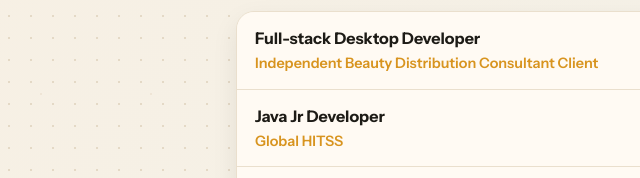
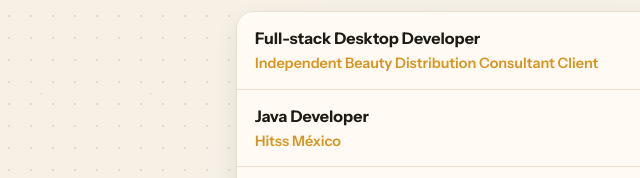
Before and after one commit to SamuelSanchez17/Portfolio, a plain HTML site: page index.html in a window 1280 px wide. Shown: the part 963-1141 px from the top of the page, 24-664 px from the left. Drawn offline with Linux system fonts and the light colour scheme.

Commit message:
fix(translations): update job title and description for Java Developer role

```diff
--- a/index.html
+++ b/index.html
@@ -249,7 +249,7 @@
             <summary class="exp-summary">
               <div class="exp-main">
                 <span class="exp-role" data-i18n="er-1">Java Jr Developer</span>
-                <span class="exp-company">Global HITSS</span>
+                <span class="exp-company">Hitss México</span>
               </div>
               <span class="exp-date">Mar 2025 &ndash; Jun 2025</span>
             </summary>
--- a/js/app.js
+++ b/js/app.js
@@ -49,8 +49,8 @@
     "er-0": "Full-stack Desktop Developer",
     "ed-0": "Nov 2025 &ndash; Present",
     "eb-0": `<li>Commissioned by a national Mary Kay beauty consultant to build <strong>StockBeauty App</strong>, the system integrates inventory control, point of sale (POS), and an executive reporting module for decision-making.</li><li>Architected a layered Rust backend (Tauri) with Commands → Services → Repository pattern, backed by SQLite, delivering real-time stock monitoring, sales traceability, and multi-format data export (PDF/Excel).</li><li>Built a React + Vite frontend with dynamic themes, multi-language (i18n) support, a configurable sidebar, and an optimized POS interface with automatic calculations and receipt generation.</li><li>Application is currently in production and under active development, with ongoing feature iterations based on client feedback.</li>`,
-    "er-1": "Java Jr Developer",
-    "eb-1": `<li>Built the backend using Java, Spring Boot, and MySQL with clean architecture practices.</li><li>Delivered a production-style final project validated by technical leadership and HR.</li><li>Improved team delivery efficiency by 30% through collaborative Agile practices.</li>`,
+    "er-1": "Java  Developer",
+    "eb-1": `<li>Developed practical exercises and projects throughout the program applying Java, Spring Boot, JWT authentication, and REST API design with MySQL.</li><li>Validated all endpoints through Postman testing and version-controlled the full development lifecycle with Git.</li><li>Final project approved by a senior Java professional and HR, meeting production-level quality standards.</li>`,
     "er-2": "Full-Stack Developer",
     "eb-2": `<li>Developed an iOS app in Swift to teach and preserve the Mam language for 300+ students.</li><li>Designed inclusive UI flows, increasing retention by 25% in pilots.</li><li>Integrated a multilingual translation system using APIs and JSON, cutting lookup time by 40%.</li>`,
     "er-3": "Full-Stack Developer",
@@ -108,8 +108,8 @@
     "er-0": "Desarrollador de Escritorio Full-Stack",
     "ed-0": "Nov 2025 &ndash; Presente",
     "eb-0": `<li>Desarrollé <strong>StockBeauty App</strong> para una consultora nacional de Mary Kay, el sistema integra control de inventario, punto de venta (POS) y un módulo de reportes ejecutivos para la toma de decisiones.</li><li>Diseñé arquitectura por capas en Rust (Tauri): Commands → Services → Repository, respaldada por SQLite, con monitoreo en tiempo real y exportación en múltiples formatos (PDF/Excel).</li><li>Construí el frontend con React + Vite: temas dinámicos, soporte multilenguaje (i18n), barra lateral configurable e interfaz POS con cálculos automáticos y generación de comprobantes.</li><li>Aplicación en producción con desarrollo activo continuo e iteraciones basadas en retroalimentación del cliente.</li>`,
-    "er-1": "Desarrollador Jr Java",
-    "eb-1": `<li>Desarrollé el backend con Java, Spring Boot y MySQL siguiendo prácticas de arquitectura limpia.</li><li>Entregué un proyecto final de nivel productivo, validado por liderazgo técnico y RRHH.</li><li>Mejoré la eficiencia de entrega del equipo en un 30% mediante prácticas Agile colaborativas.</li>`,
+    "er-1": "Desarrollador Java",
+    "eb-1": `<li>Desarrollé ejercicios y proyectos prácticos a lo largo del programa aplicando Java, Spring Boot, autenticación JWT y diseño de REST APIs con MySQL.</li><li>Validé todos los endpoints mediante pruebas con Postman y gestioné el ciclo completo de desarrollo con control de versiones en Git.</li><li>Proyecto final aprobado por un profesional senior en Java y RRHH, cumpliendo estándares de calidad a nivel productivo.</li>`,
     "er-2": "Desarrollador Full-Stack",
     "eb-2": `<li>Desarrollé una app iOS en Swift para enseñar y preservar el idioma Mam para más de 300 estudiantes.</li><li>Diseñé flujos de UI inclusivos, aumentando la retención en un 25% en pruebas piloto.</li><li>Integré un sistema de traducción multilenguaje con APIs y JSON, reduciendo el tiempo de búsqueda en un 40%.</li>`,
     "er-3": "Desarrollador Full-Stack",
```
